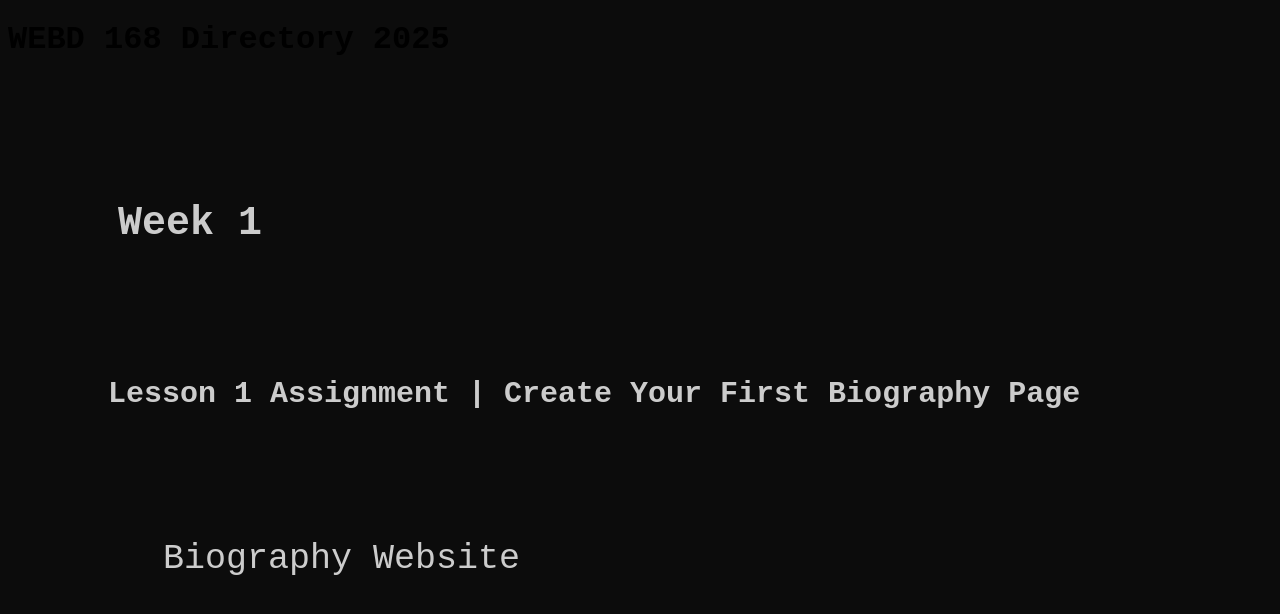
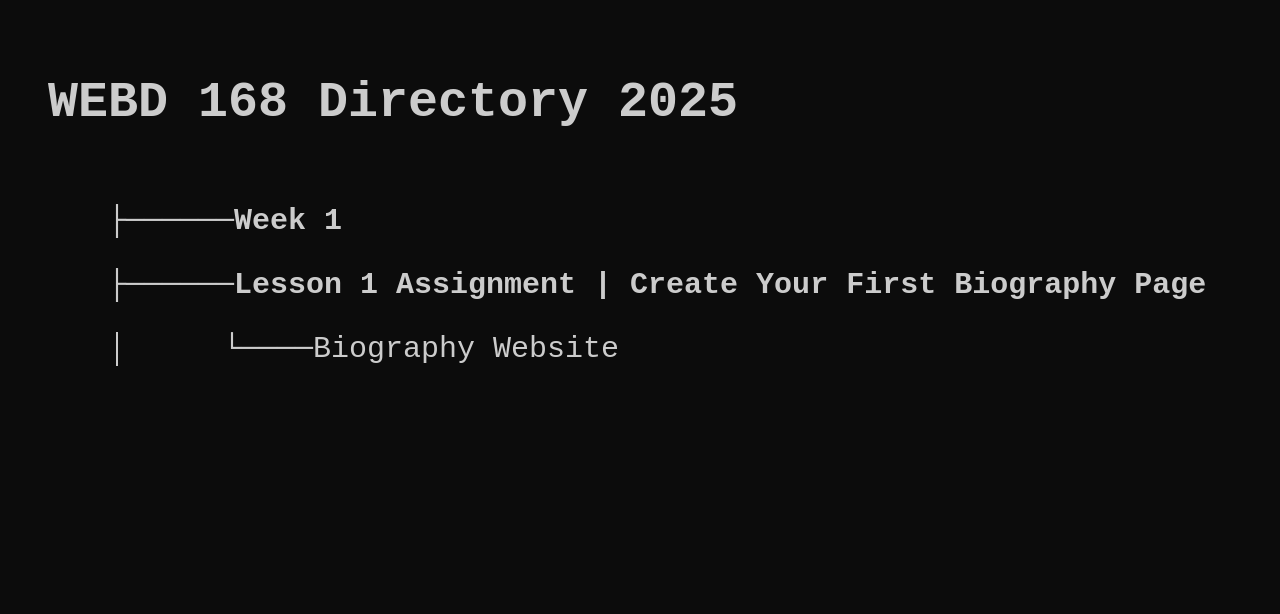
Before and after one commit to three-lark/webd168, a plain HTML site: page index.html in a window 1280 px wide. Drawn offline with Linux system fonts and the light colour scheme; a web font is replaced by a local one.

Commit message:
fixed css

```diff
--- a/index.html
+++ b/index.html
@@ -4,7 +4,7 @@
     <meta name="viewport" content="width=device-width, initial-scale=1.0">
     <meta charset="utf-8">
     <title>WEBD168 Directory</title>
-    <link rel="stylesheet" href="/lesson01/styles.css">
+    <link rel="stylesheet" href="styles.css">
     <!-- Favicon -->
     <link rel="icon" type="image/x-icon" href="favicon.ico">
     <!--  Google Fonts -->
```
